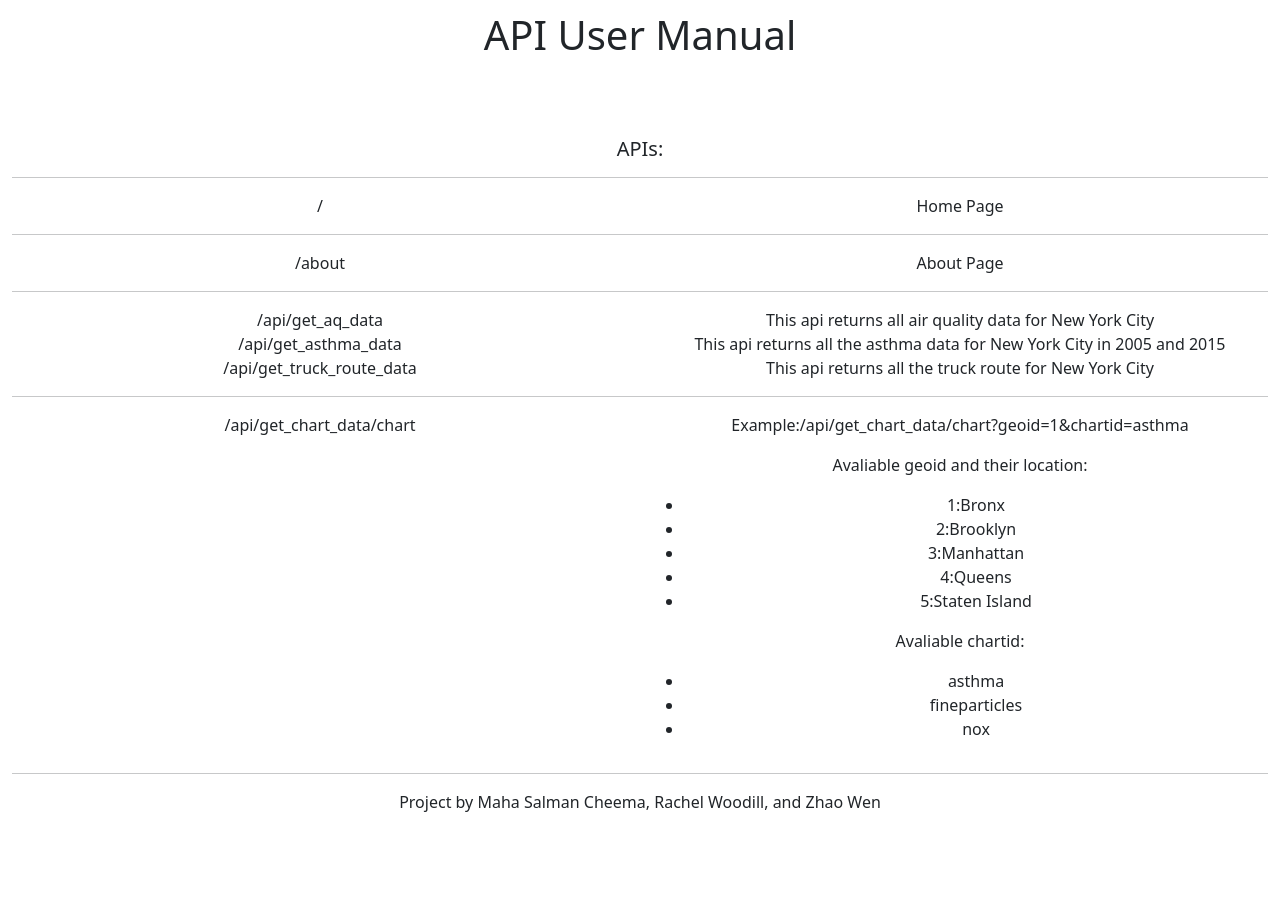
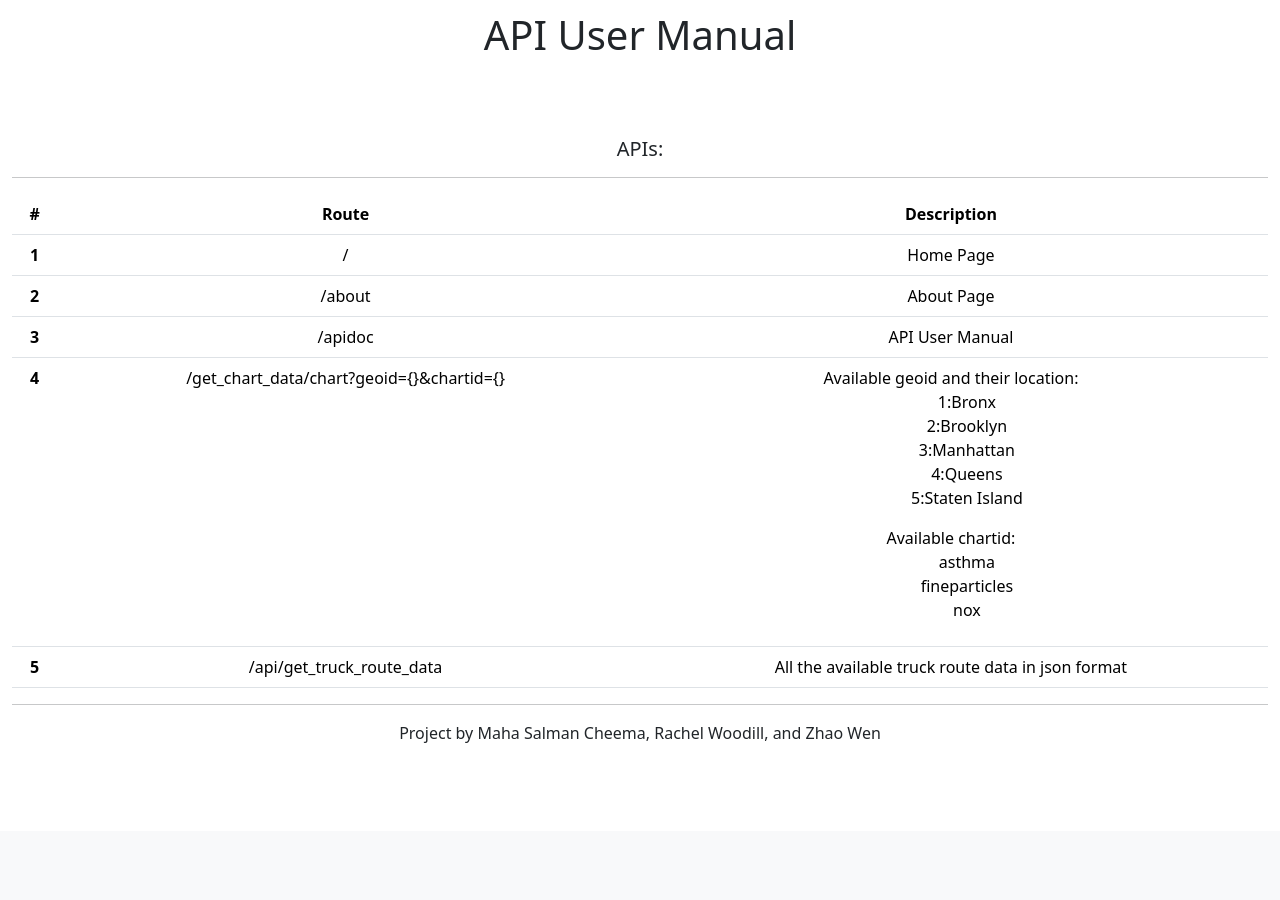
Before and after one commit to rwoodill/air-quality-NYC, a Flask app: page /apidoc in a window 1280 px wide. Shown: the part 165-1065 px from the top of the page. After the commit the page ends 908 px from the top, so only its background shows below. Run offline with Flask 3, Linux system fonts and the light colour scheme.

Commit message:
making api routes doc
making api routes doc a table instead of just rows
changing css to remove bullet points

```diff
--- a/static/css/style.css
+++ b/static/css/style.css
@@ -7,6 +7,10 @@ html {
 body {
   padding: 0;
   margin: 0;
+}
+
+ul {
+  list-style: none;
 }
 
 #map {
--- a/templates/API_DOC.html
+++ b/templates/API_DOC.html
@@ -57,34 +57,35 @@
       <div class="container-fluid text-center">
         <h5>APIs:</h5>
         <hr>
-        <div class="row">
-          <div class="column">/</div>
-          <div class="column">Home Page</div>
-        </div>
-        <hr>
-        <div class="row">
-          <div class="column">/about</div>
-          <div class="column">About Page</div>
-        </div>
-        <hr>
-        <div class="row">
-          <div class="column">/api/get_aq_data</div>
-          <div class="column">This api returns all air quality data for New York City</div>
-        </div>
-        <div class="row">
-          <div class="column">/api/get_asthma_data</div>
-          <div class="column">This api returns all the asthma data for New York City in 2005 and 2015</div>
-        </div>
-        <div class="row">
-          <div class="column">/api/get_truck_route_data</div>
-          <div class="column">This api returns all the truck route for New York City</div>
-        </div>
-        <hr>
-        <div class="row">
-          <div class="column">/api/get_chart_data/chart</div>
-          <div class="column">
-            <p>Example:/api/get_chart_data/chart?geoid=1&chartid=asthma</p>
-            <p>Avaliable geoid and their location:</p>
+
+        <table class="table">
+          <thead>
+            <tr>
+              <th scope="col">#</th>
+              <th scope="col">Route</th>
+              <th scope="col">Description</th>
+            </tr>
+          </thead>
+          <tbody>
+            <tr>
+              <th scope="row">1</th>
+              <td>/</td>
+              <td>Home Page</td>
+            </tr>
+            <tr>
+              <th scope="row">2</th>
+              <td>/about</td>
+              <td>About Page</td>
+            </tr>
+            <tr>
+              <th scope="row">3</th>
+              <td>/apidoc</td>
+              <td>API User Manual</td>
+            </tr>
+            <tr>
+              <th scope="row">4</th>
+              <td>/get_chart_data/chart?geoid={}&chartid={}</td>
+              <td>Available geoid and their location:
                 <ul>
                   <li>1:Bronx</li>
                   <li>2:Brooklyn</li>
@@ -92,14 +93,22 @@
                   <li>4:Queens</li>
                   <li>5:Staten Island</li>
                 </ul>
-            <p>Avaliable chartid:</p>
+                Available chartid:
                 <ul>
                   <li>asthma</li>
                   <li>fineparticles</li>
                   <li>nox</li>
                 </ul>
-          </div>
-        </div>
+              </td>
+            </tr>
+            <tr>
+              <th scope="row">5</th>
+              <td>/api/get_truck_route_data</td>
+              <td>All the available truck route data in json format</td>
+            </tr>
+          </tbody>
+        </table>
+
         <hr>
         <p>Project by Maha Salman Cheema, Rachel Woodill, and Zhao Wen</p>
       </div>
```
Also changed, not shown: 1 other file. Lines whose indentation alone changed are shown as unchanged.
